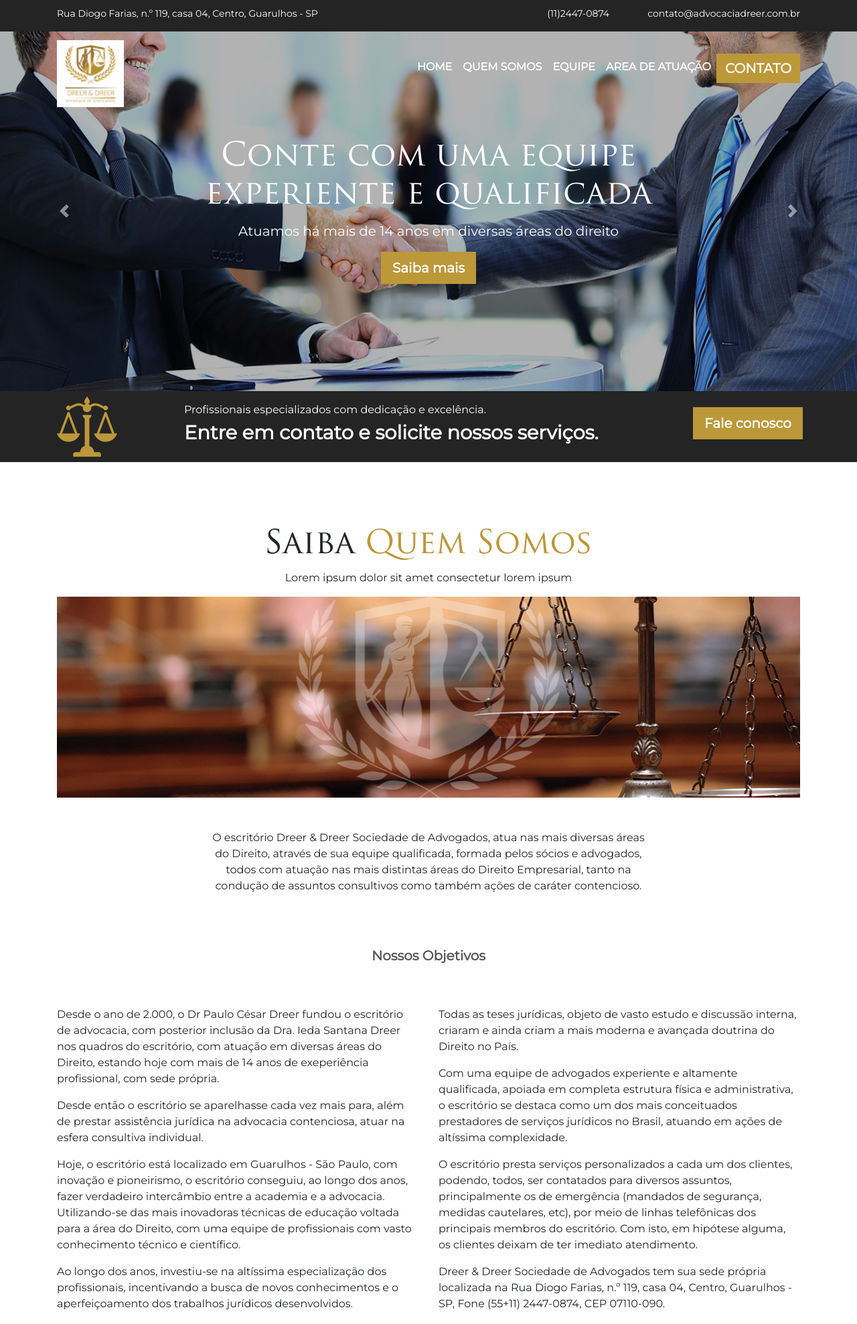
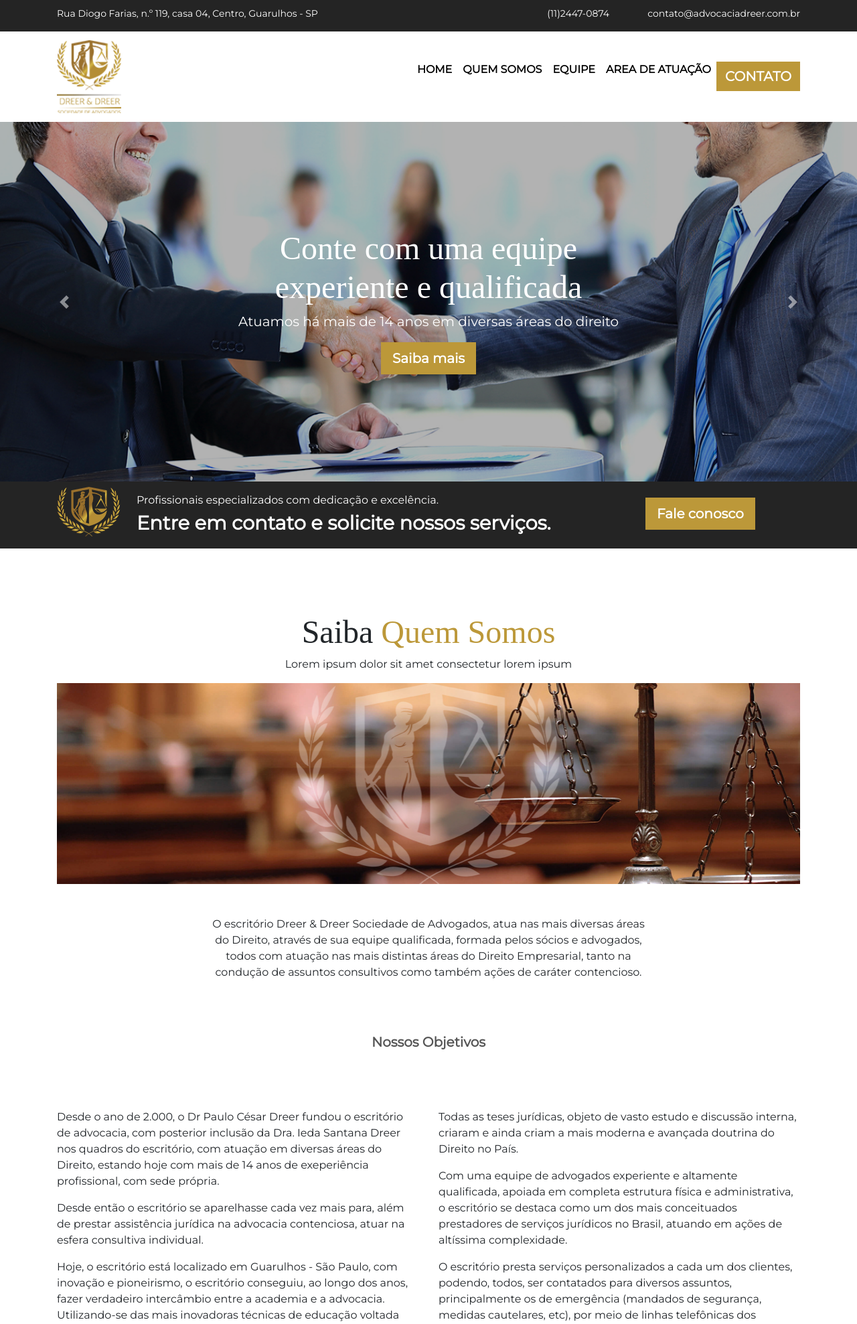
Before and after one commit to gustahenry/advocaciadreer, a PHP site: page / in a window 1280 px wide. Shown: the top 1977 px of the page at 67% size. Run offline with PHP 8.4, Linux system fonts and the light colour scheme; some libraries are stand-ins or nearby versions.

Commit message:
alteracao do logo e refatoramento de css

```diff
--- a/assests/css/custom.css
+++ b/assests/css/custom.css
@@ -1,36 +1,11 @@
 body{
     font-family: 'Montserrat', sans-serif;
 }
-@media screen and (min-width: 800px){
-.logo{
- position: relative;
- bottom: 123px;
-left: 42%;
-right: 42%;
-}
-}
-@media screen and (min-width: 800px){
-	.margin-menu{
-		margin-left: 7rem;
-	}
-	.margin-menu2{
-		margin-right: 8rem;
-	}
-}
-@font-face {
-    font-family: 'trajan-pro-regular';
-    src: url('../fonts/trajan-pro-regular.ttf') format('truetype');
-    }
 a:hover{
 	color: #242424;
 }
-.bg-transparente {
-    background-color: transparent !important;
-}
 
-.header{
-
-}
+/*CONTACT BAR*/
 
 .header-contato{
 	width: 100%;
@@ -39,18 +14,25 @@ a:hover{
 	font-size: 14px;
 	background-color: #242424;
 }
-.logo-borda{
-	background-color: #bc9839;
-	padding: 15.5px 45px;
+
+/*NAVBAR*/
+
+.logo{
+	width: 6rem;
 }
-.team-name {
-	color: #fff;
+.navbar{
+	padding: .5rem 0;
+}
+.navbar-light .navbar-nav .active > .nav-link,
+.navbar-light .navbar-nav .nav-link{
+	color: #000;
 	font-weight: bold;
-	background-color: #bc9839;
-	border-color: #bc9839;
-	border-radius: 0;
 }
-
+.navbar-light .navbar-nav .active > .nav-link,
+.navbar-light .navbar-nav .nav-link:hover{
+	color: #bc9839;
+	font-weight: bold;
+}
 .btn-custom {
 	color: #fff;
 	font-weight: bold;
@@ -66,25 +48,9 @@ a:hover{
 	border-color: #bc9839;
 	border-radius: 0;
 }
-.navbar-light .navbar-nav .active > .nav-link,
-.navbar-light .navbar-nav .nav-link{
-	color: #fff;
-	font-weight: bold;
-}
-.navbar-light .navbar-nav .active > .nav-link,
-.navbar-light .navbar-nav .nav-link:hover{
-	color: #bc9839;
-	font-weight: bold;
-}
-.navbar{
-	padding: .5rem 0;
-}
-@media screen and(min-width: 800px){
-	#margin-botao{
-	position: relative;
-	bottom: 1.5rem;
-}
-}
+
+
+/*SLIDER*/
 
 .carousel{
 	position: relative;
@@ -147,15 +117,47 @@ a:hover{
 .titulos span{
 	color: #bc9839;
 }
-.margin-custom{
-	margin: 8rem 0 5rem 0;
+.margin-area{
+	margin: 1.5rem 0;
 }
+.titulo-menor{
+	color: #555;
+	font-weight: bold;
+	margin: 4rem 0;
+}
+.titulo-valores{
+	font-weight: bold;
+	color: #bc9839;
+}
+.back-area{
+	padding: 1rem;
+}
+.back-area h5{
+	color: #444;
+	font-weight: bold;
+	margin: 1rem 0;
+}
+.back-area p{
+	margin-bottom: 0;
+}
+
+/*DIFFERENTIAL*/
+
+/*SPECIALIST*/
+
 .especialistas{
 	margin: 6rem 0;
 }
 .img-adv{
 	width: 280px;
 	height: 205px;
+}
+.team-name {
+	color: #fff;
+	font-weight: bold;
+	background-color: #bc9839;
+	border-color: #bc9839;
+	border-radius: 0;
 }
 .adv-nome{
 	width: 80%;
@@ -213,22 +205,22 @@ a:hover{
 .footers p {
 	font-size: 0.9rem;
 }
+#sub-menu a:hover{
+	color: #bc9839;
+}
 .nav-link{
 	padding: 0;
 	color: #fff;
 }
-#sub-menu a:hover{
-	color: #bc9839;
+
+/*MEDIA*/
+
+@media screen and(min-width: 800px){
+	#margin-botao{
+	position: relative;
+	bottom: 1.5rem;
 }
-.text{
-	position: absolute;
-	margin-right: auto;
-	margin-left: auto;
-	left: 0;
-	right: 0;
-	z-index: 1;
-}
-.titulo-valores{
-	font-weight: bold;
-	color: #bc9839;
-}
+@font-face {
+    font-family: 'trajan-pro-regular';
+    src: url('../fonts/trajan-pro-regular.ttf') format('truetype');
+    }
--- a/index.html
+++ b/index.html
@@ -12,7 +12,7 @@
   </head>
 
   <body>
-    <section class="header">
+    <section>
       <div class="header-contato">
           <div class="container">
             <div class="row">
@@ -28,10 +28,9 @@
             </div>
           </div>
         </div>
-        <div class="text">
-          <div class="container">
-          <nav class="navbar navbar-expand-lg navbar-light bg-transparente">
-            <a class="navbar-brand" href="#"><img style="width: 100px;" src="assests/img/logo.png" alt=""></a>
+        <div class="container">
+          <nav class="navbar navbar-expand-lg navbar-light bg-white">
+            <a class="navbar-brand" href="#"><img class="logo" src="assests/img/logo.png" alt=""></a>
             <button class="navbar-toggler" type="button" data-toggle="collapse" data-target="#navbarSupportedContent" aria-controls="navbarSupportedContent" aria-expanded="false" aria-label="Toggle navigation">
               <span class="navbar-toggler-icon"></span>
             </button>
@@ -51,13 +50,12 @@
                   <a class="nav-link" href="#atuacao">AREA DE ATUAÇÃO</a>
                 </li>
                 <li class="nav-item">
-                  <a class="btn btn-custom" id="margin-botao" href="#contato" style="position: relative; bottom: .5rem; font-weight: bold;">CONTATO</a>
+                  <a class="btn btn-custom" id="margin-botao" href="#contato">CONTATO</a>
                 </li>
               </ul>
             </div>
 
           </nav>
-        </div>
         </div>
 
     </section>
@@ -113,9 +111,9 @@
     <section class="action">
         <div class="container">
           <div class="row">
-          <div class="col-sm-2"><img  src="assests/img/icone-justica.png" alt="balança"></div>
+          <div class="col-sm-1 mr-4"><img  src="assests/img/logo-cta.png" alt="balança"></div>
           <div class="col-sm-8 my-2">
-            <p style="margin-bottom: 0;">Profissionais especializados com dedicação e excelência.</p>
+            <p class="mb-0" ">Profissionais especializados com dedicação e excelência.</p>
             <p class="destaque">Entre em contato e solicite nossos serviços.</p>
           </div>
           <div class="col-sm-2 my-3">
@@ -287,7 +285,7 @@
               <p>Sed neque enim, finibus ut volutpat eget, vehicula posuere arcu. Morbi tincidunt odio dui, vel euismod urna.</p>
             </div>
           </div>
-          <div class="row" style="margin:3rem 0;">
+          <div class="row margin-area">
             <div class="col-sm mx-2 back-area2 margin-area">
               <img class="img-area2" src="assests/img/area-1.png" alt="">
               <h4>Administrativo</h4>
```
Also changed, not shown: other parts of assests/css/custom.css (+20 -26 lines), assests/img/icone-email.svg (added), assests/img/icone-telefone.svg (added), assests/img/logo-cta.png (added), assests/img/logo.png.
